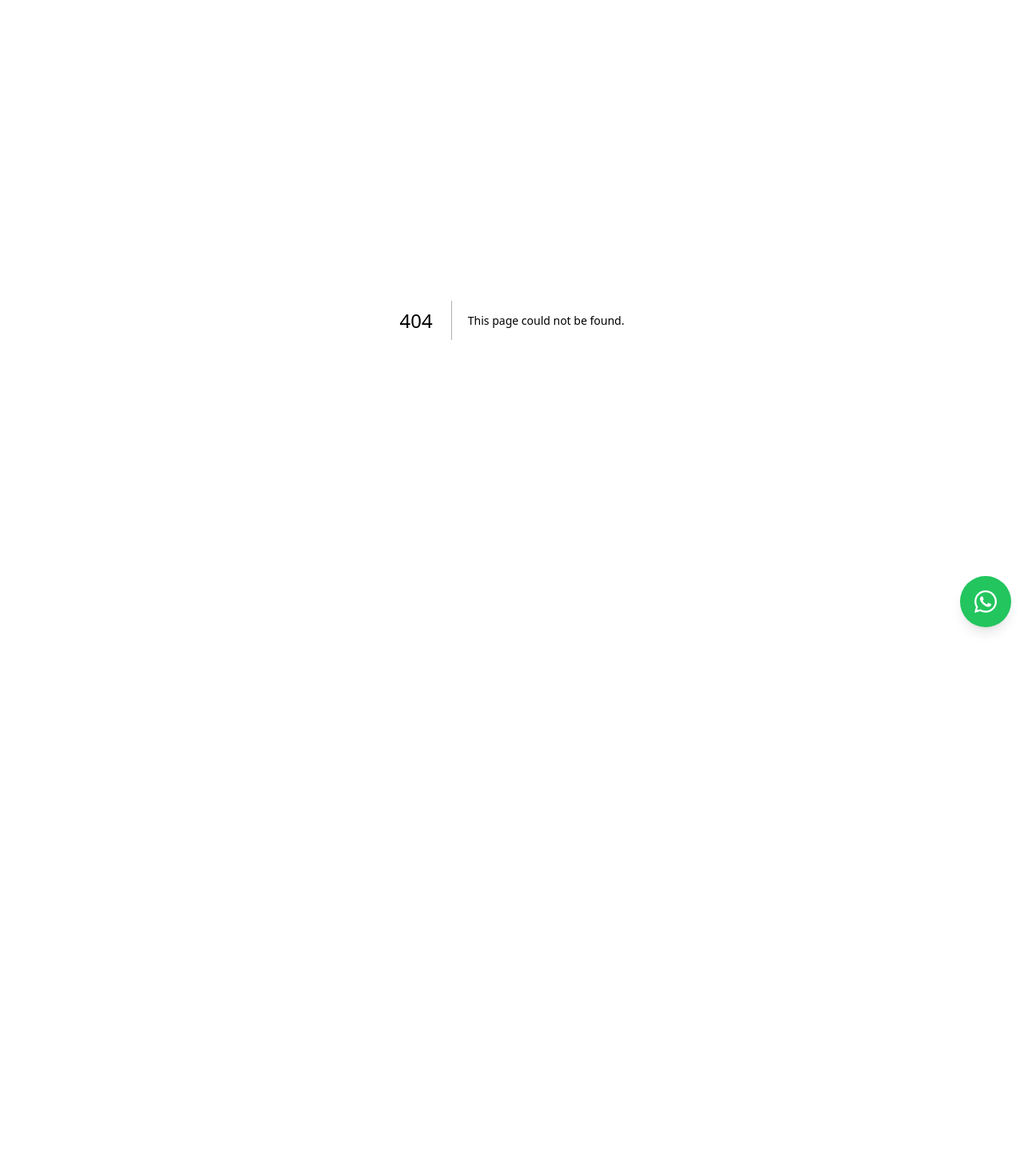
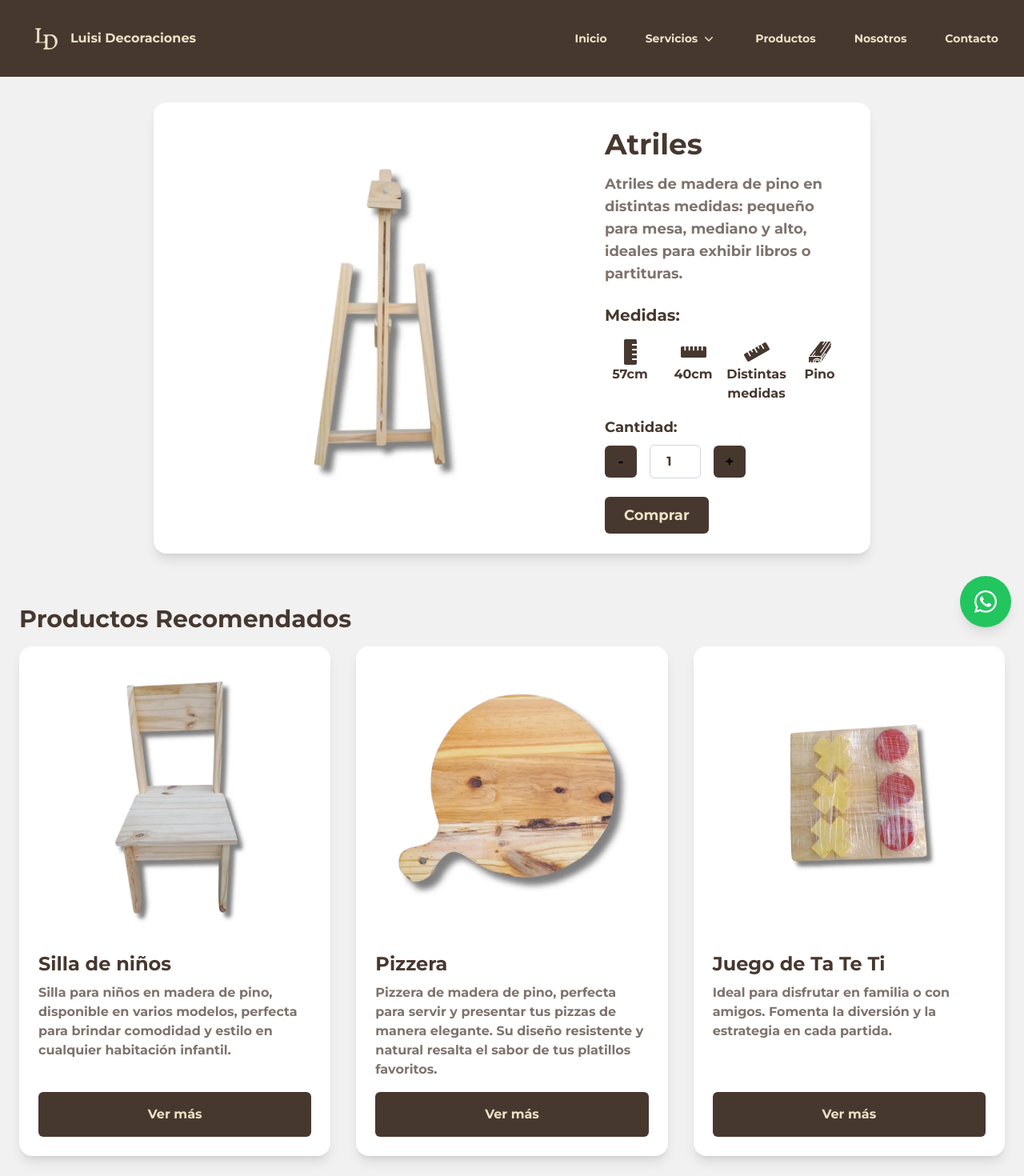
Before and after one commit to skywarddigitalsolutions/LuisiDecoraciones, a Next.js app: page /productos/atriles in a window 1280 px wide. Before the commit this address had no page. Shown: the top 1470 px of the page at 80% size. Before the commit the page ends 800 px from the top, so only its background shows below. Built offline with nearby package versions, Linux system fonts and the light colour scheme.

Commit message:
Feature: Se agregan detalle de los productos

```diff
--- /dev/null
+++ b/app/productos/[slug]/page.tsx
@@ -0,0 +1,186 @@
+"use client";
+import Image from "next/image";
+import { productos } from "../products";
+import { useState } from "react";
+import Navbar from "@/app/components/navbar";
+import Footer from "@/app/components/footer";
+import Link from "next/link";
+
+export default function Page({ params }: { params: { slug: string } }) {
+  const producto = productos.find(
+    (p) =>
+      p.titulo
+        .toLowerCase()
+        .normalize("NFD")
+        .replace(/[\u0300-\u036f]/g, "")
+        .replace(/ /g, "-") === params.slug
+  );
+
+  const [cantidad, setCantidad] = useState(1);
+
+  if (!producto) {
+    return <div>Producto no encontrado</div>;
+  }
+
+  // Función para actualizar la cantidad desde el input
+  const handleCantidadChange = (e: React.ChangeEvent<HTMLInputElement>) => {
+    const nuevaCantidad = Math.max(1, Number(e.target.value));
+    setCantidad(nuevaCantidad);
+  };
+
+  // Mensaje preestablecido de WhatsApp
+  const mensajeWhatsapp = `Hola, estoy interesado en el producto ${producto.titulo} y me gustaría comprar ${cantidad} unidades.`;
+
+  // Función para obtener productos aleatorios
+  const obtenerProductosAleatorios = (cantidad: number) => {
+    const productosAleatorios = [];
+    const indices = new Set();
+
+    while (productosAleatorios.length < cantidad) {
+      const indexAleatorio = Math.floor(Math.random() * productos.length);
+      if (!indices.has(indexAleatorio) && productos[indexAleatorio].id !== producto.id) {
+        indices.add(indexAleatorio);
+        productosAleatorios.push(productos[indexAleatorio]);
+      }
+    }
+
+    return productosAleatorios;
+  };
+
+  const productosRecomendados = obtenerProductosAleatorios(3); // Cambia el número según necesites
+
+  return (
+    <>
+      <Navbar />
+      <div className="bg-crema h-full pt-32 pb-10 px-6">
+        <div className="max-w-4xl mx-auto bg-white p-8 rounded-2xl shadow-lg">
+          <div className="flex flex-col md:flex-row gap-8">
+            {/* Imagen del producto */}
+            <div className="flex-shrink-0">
+              <Image
+                src={producto.imagen}
+                alt={producto.titulo}
+                width={500}
+                height={500}
+                className="rounded-lg"
+              />
+            </div>
+
+            {/* Información del producto */}
+            <div className="flex-grow">
+              <h1 className="text-4xl font-bold text-marron mb-4">
+                {producto.titulo}
+              </h1>
+              <p className="text-marron/70 text-lg mb-6">
+                {producto.descripcion}
+              </p>
+              <h2 className="text-xl font-semibold text-marron mb-4">
+                Medidas:
+              </h2>
+              <div className="text-marron mb-4 grid grid-cols-4 gap-4">
+                {producto.caracteristicas.map((caracteristica, index) => (
+                  <div
+                    key={Number(index)}
+                    className="flex flex-col items-center"
+                  >
+                    {caracteristica.icono}
+                    <p className="text-center">{caracteristica.texto}</p>
+                  </div>
+                ))}
+              </div>
+
+              {/* Cantidad de producto */}
+              <div className="mb-8">
+                <label
+                  htmlFor="cantidad"
+                  className="block text-marron text-lg font-semibold mb-2"
+                >
+                  Cantidad:
+                </label>
+                <div className="flex items-center space-x-4">
+                  {/* Botón para disminuir la cantidad */}
+                  <button
+                    type="button"
+                    onClick={() => setCantidad((prev) => Math.max(1, prev - 1))}
+                    className="w-10 h-10 flex items-center justify-center bg-marron hover:bg-beige hover:text-marron text-lg font-bold rounded-md"
+                  >
+                    -
+                  </button>
+
+                  {/* Input para mostrar la cantidad */}
+                  <input
+                    id="cantidad"
+                    type="number"
+                    value={cantidad}
+                    min="1"
+                    onChange={handleCantidadChange}
+                    className="w-16 text-center p-2 border border-gray-300 rounded-md text-marron"
+                  />
+
+                  {/* Botón para aumentar la cantidad */}
+                  <button
+                    type="button"
+                    onClick={() => setCantidad((prev) => prev + 1)}
+                    className="w-10 h-10 flex items-center justify-center bg-marron hover:bg-beige hover:text-marron text-lg font-bold rounded-md"
+                  >
+                    +
+                  </button>
+                </div>
+              </div>
+
+              {/* Botón de WhatsApp */}
+              <a
+                href={`https://wa.me/541151742249?text=${encodeURIComponent(
+                  mensajeWhatsapp
+                )}`}
+                target="_blank"
+                rel="noopener noreferrer"
+                className="bg-marron text-beige text-lg font-bold py-3 px-6 rounded-md hover:bg-beige hover:text-marron transition-colors"
+              >
+                Comprar
+              </a>
+            </div>
+          </div>
+        </div>
+
+        {/* Sección de Productos Recomendados */}
+        <div className="mt-16">
+          <h2 className="text-3xl font-bold text-marron mb-4">Productos Recomendados</h2>
+          <div className="grid grid-cols-1 sm:grid-cols-2 lg:grid-cols-3 gap-8">
+            {productosRecomendados.map((recomendado) => (
+              <div
+                key={recomendado.id}
+                className="bg-white p-6 rounded-2xl shadow-lg flex flex-col h-full"
+              >
+                <Image
+                  src={recomendado.imagen}
+                  alt={recomendado.titulo}
+                  className="object-cover rounded-md mb-4"
+                  width={500}
+                  height={500}
+                />
+                <h3 className="text-marron text-2xl font-bold mb-2">
+                  {recomendado.titulo}
+                </h3>
+                <p className="text-marron/70 mb-4 flex-grow">
+                  {recomendado.descripcion}
+                </p>
+                <Link
+                  href={`/productos/${recomendado.titulo
+                    .toLowerCase()
+                    .normalize("NFD")
+                    .replace(/[\u0300-\u036f]/g, "")
+                    .replace(/ /g, "-")}`}
+                  className="bg-marron text-beige p-4 rounded-md hover:bg-beige hover:text-marron text-center"
+                >
+                  Ver más
+                </Link>
+              </div>
+            ))}
+          </div>
+        </div>
+      </div>
+      <Footer />
+    </>
+  );
+}
--- a/app/productos/page.tsx
+++ b/app/productos/page.tsx
@@ -1,5 +1,5 @@
 "use client";
-import { useState } from "react";
+import { useState, useEffect } from "react";
 import Navbar from "../components/navbar";
 import Footer from "../components/footer";
 import { productos } from "./products";
@@ -7,9 +7,12 @@ import Image from "next/image";
 import { FiltroBoton } from "../components/FiltroBoton";
 import BtnScrollTop from "../components/BtnScrollTop";
 import Head from "next/head";
+import Link from "next/link";
+import Loader from "../components/loader";
 
 export default function Productos() {
   const [filtro, setFiltro] = useState("Todos");
+  const [loading, setLoading] = useState(false);
 
   const handleFiltroChange = (categoria: string) => {
     setFiltro(categoria);
@@ -24,6 +27,26 @@ export default function Productos() {
 
   const filtros = ["Todos", "Living", "Habitación", "Cocina", "Baño"];
 
+  const slugName = productos.map((producto) =>
+    producto.titulo
+      .toLowerCase()
+      .normalize("NFD")
+      .replace(/[\u0300-\u036f]/g, "")
+      .replace(/ /g, "-")
+  );
+
+  // Función para manejar el click en el link
+  const handleVerMasClick = () => {
+    setLoading(true); // Activa el loader
+  };
+
+  // Efecto para hacer scroll a la parte superior cuando loading cambia
+  useEffect(() => {
+    if (loading) {
+      window.scrollTo(0, 0);
+    }
+  }, [loading]);
+
   return (
     <>
       <Head>
@@ -34,7 +57,11 @@ export default function Productos() {
         />
       </Head>
       <Navbar />
-      <div className="bg-crema min-h-screen py-32 px-6">
+
+      {/* Mostrar loader cuando loading es true */}
+      {loading && <Loader />}
+
+      <div className={`bg-crema min-h-screen py-32 px-6 ${loading ? "hidden" : ""}`}>
         <h2 className="text-marron text-4xl md:text-5xl font-bold text-center mb-6">
           Nuestros Productos
         </h2>
@@ -72,27 +99,13 @@ export default function Productos() {
               <p className="text-marron/70 mb-4 flex-grow">
                 {producto.descripcion}
               </p>
-              <div className="text-marron mb-8 grid grid-cols-4 gap-4">
-                {producto.caracteristicas.map((caracteristica, index) => (
-                  <div
-                    key={Number(index)}
-                    className="flex flex-col items-center"
-                  >
-                    {caracteristica.icono}
-                    <p className="mt-2 text-center">{caracteristica.texto}</p>
-                  </div>
-                ))}
-              </div>
-              <a
-                href={`https://wa.me/+541151742249?text=${encodeURIComponent(
-                  `Hola, estoy interesado en el producto: ${producto.titulo}`
-                )}`}
-                className="bg-marron text-beige text-center font-semibold py-3 px-6 rounded-md hover:bg-beige hover:text-marron transition-colors lg:w-40 "
-                target="_blank"
-                rel="noopener noreferrer"
+              <Link
+                href={`/productos/${slugName[Number(producto.id) - 1]}`}
+                onClick={handleVerMasClick} // Manejar el clic para activar el loader
+                className="bg-marron text-beige p-4 rounded-md hover:bg-beige hover:text-marron text-center"
               >
-                Comprar
-              </a>
+                Ver más
+              </Link>
             </div>
           ))}
         </div>
--- a/package.json
+++ b/package.json
@@ -11,11 +11,12 @@
   "dependencies": {
     "@headlessui/react": "^2.1.3",
     "@heroicons/react": "^2.1.5",
-    "next": "14.2.7",
+    "next": "^14.2.14",
     "react": "^18",
     "react-dom": "^18",
     "react-icons": "^5.3.0",
     "react-slick": "^0.30.2",
+    "sharp": "^0.33.5",
     "slick-carousel": "^1.8.1",
     "swiper": "^11.1.14"
   },
```
Also changed, not shown: app/components/loader.tsx (+2 -5 lines), app/components/ProductoNoEncontrado.tsx (added), 1 other file (tests, documents, lock files or other folders).
